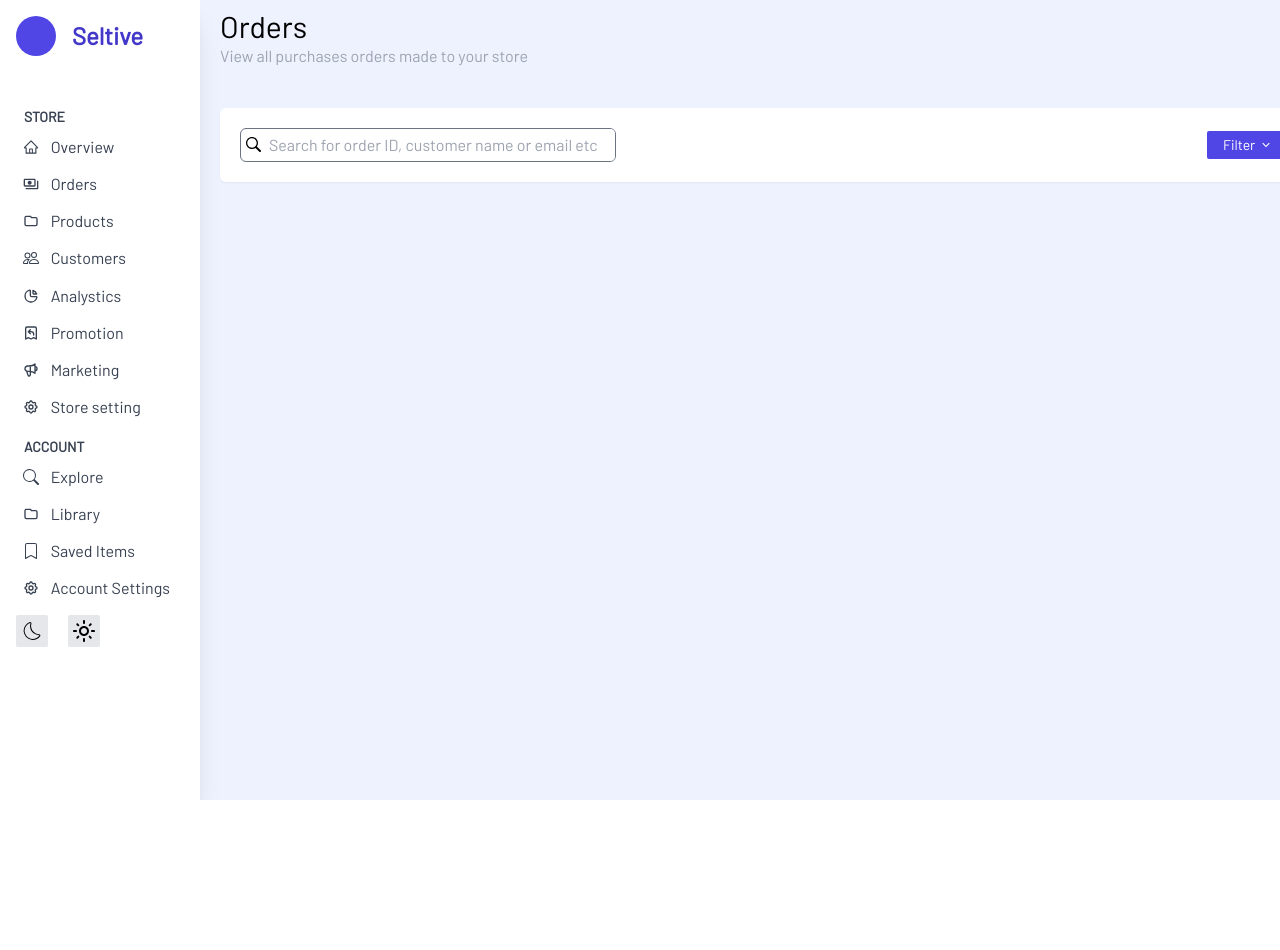
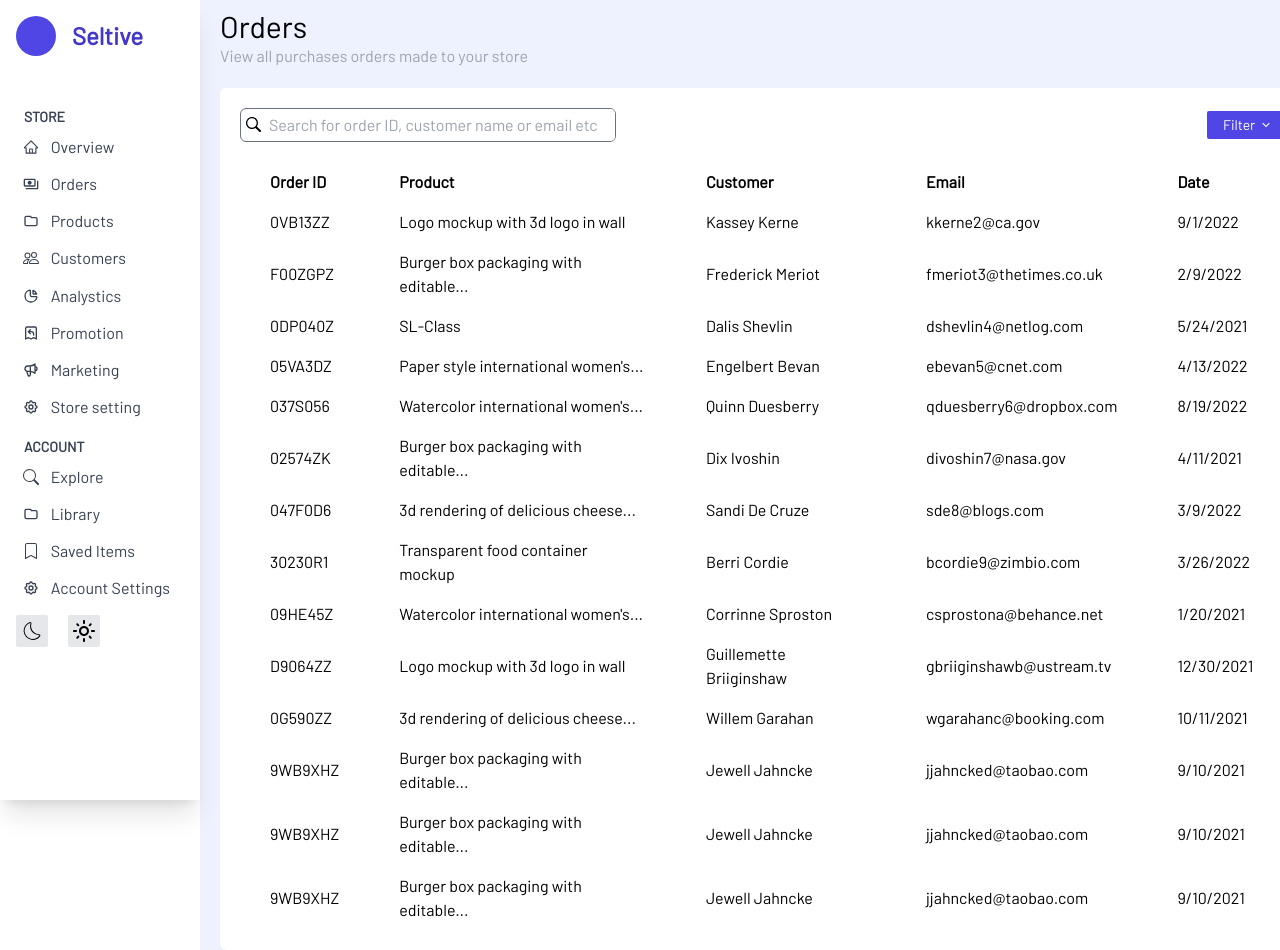
Before and after one commit to Pascal488/Flex-code, a React (Create React App) app in the folder seltive/: page /orders in a window 1280 px wide. Shown: the top 950 px of the page. Before the commit the page ends 800 px from the top, so only its background shows below. Built offline with nearby package versions, Linux system fonts and the light colour scheme; no server answers; sample sign-in values are in the browser's storage.

Commit message:
:Add ordertable desgn init

```diff
--- /dev/null
+++ b/seltive/src/pages/homepages/orders/Dummy.json
@@ -0,0 +1,21 @@
+[
+{"id":"0VB13ZZ","product_name":"Logo mockup with 3d logo in wall","customer":"Kassey Kerne","email":"kkerne2@ca.gov","date":"9/1/2022","price":"$835.45"},
+{"id":"F00ZGPZ","product_name":"Burger box packaging with editable...","customer":"Frederick Meriot","email":"fmeriot3@thetimes.co.uk","date":"2/9/2022","price":"$921.25"},
+{"id":"0DP040Z","product_name":"SL-Class","customer":"Dalis Shevlin","email":"dshevlin4@netlog.com","date":"5/24/2021","price":"$358.90"},
+{"id":"05VA3DZ","product_name":"Paper style international women's...","customer":"Engelbert Bevan","email":"ebevan5@cnet.com","date":"4/13/2022","price":"$733.96"},
+{"id":"037S056","product_name":"Watercolor international women's...","customer":"Quinn Duesberry","email":"qduesberry6@dropbox.com","date":"8/19/2022","price":"$692.44"},
+{"id":"02574ZK","product_name":"Burger box packaging with editable...","customer":"Dix Ivoshin","email":"divoshin7@nasa.gov","date":"4/11/2021","price":"$737.61"},
+{"id":"047F0D6","product_name":"3d rendering of delicious cheese...","customer":"Sandi De Cruze","email":"sde8@blogs.com","date":"3/9/2022","price":"$742.66"},
+{"id":"30230R1","product_name":"Transparent food container mockup","customer":"Berri Cordie","email":"bcordie9@zimbio.com","date":"3/26/2022","price":"$406.81"},
+{"id":"09HE45Z","product_name":"Watercolor international women's...","customer":"Corrinne Sproston","email":"csprostona@behance.net","date":"1/20/2021","price":"$909.44"},
+{"id":"D9064ZZ","product_name":"Logo mockup with 3d logo in wall","customer":"Guillemette Briiginshaw","email":"gbriiginshawb@ustream.tv","date":"12/30/2021","price":"$684.61"},
+{"id":"0G590ZZ","product_name":"3d rendering of delicious cheese...","customer":"Willem Garahan","email":"wgarahanc@booking.com","date":"10/11/2021","price":"$700.30"},
+{"id":"9WB9XHZ","product_name":"Burger box packaging with editable...","customer":"Jewell Jahncke","email":"jjahncked@taobao.com","date":"9/10/2021","price":"$307.22"},
+{"id":"9WB9XHZ","product_name":"Burger box packaging with editable...","customer":"Jewell Jahncke","email":"jjahncked@taobao.com","date":"9/10/2021","price":"$307.22"},
+{"id":"9WB9XHZ","product_name":"Burger box packaging with editable...","customer":"Jewell Jahncke","email":"jjahncked@taobao.com","date":"9/10/2021","price":"$307.22"}
+
+
+
+
+
+]
--- /dev/null
+++ b/seltive/src/pages/homepages/orders/OrderColumns.ts
@@ -0,0 +1,28 @@
+export const COLUMNS = [
+    {
+        Header:'Order ID',
+        accessor:"id"
+    },
+    {
+        Header:'Product',
+        accessor:"product_name" as any
+    },
+    {
+        Header:'Customer',
+        accessor:"customer"
+    },
+    {
+        Header:'Email',
+        accessor:"email"
+    },
+    {
+        Header:'Date',
+        accessor:"date"
+    },
+    {
+        Header:'Price',
+        accessor:"price"
+    }
+
+
+]
--- a/seltive/src/pages/homepages/orders/Orders.tsx
+++ b/seltive/src/pages/homepages/orders/Orders.tsx
@@ -3,11 +3,12 @@ import React from "react";
 import { GoSearch } from "react-icons/go";
 import { RiArrowDownSLine } from "react-icons/ri";
 import { HiOutlineDocumentArrowDown } from "react-icons/hi2";
+import Ordertable from "./Ordertable";
 
 const Orders = () => {
   return (
     <div>
-      <div className="mb-10">
+      <div className="mb-5">
         <h1 className="text-3xl mt-2 dark:text-indigo-600 dark:font-semibold">
           Orders
         </h1>
@@ -15,8 +16,9 @@ const Orders = () => {
           View all purchases orders made to your store
         </span>
       </div>
+<div className="flex flex-col p-5 bg-white rounded-md shadow-sm min-w-[1200px] dark:bg-slate-900 dark:text-gray-500">
 
-      <div className="flex justify-between items-center gap-5 p-5 bg-white rounded-md shadow-sm min-w-[1200px] dark:bg-slate-900 dark:text-gray-500">
+      <div className="flex justify-between items-center gap-5 mb-5">
         <div className="flex justify-between items-center border border-gray-500 rounded-md overflow-auto bg-white dark:border-2 dark:border-indigo-600">
           <span className=" p-1">
             <GoSearch className="dark:text-indigo-600" />
@@ -39,8 +41,13 @@ const Orders = () => {
             <HiOutlineDocumentArrowDown className=" cursor-pointer" />
             <button className="">Export</button>
           </span>
+
         </div>
       </div>
+      <Ordertable/>
+
+</div>
+
     </div>
   );
 };
--- /dev/null
+++ b/seltive/src/pages/homepages/orders/Ordertable.tsx
@@ -0,0 +1,49 @@
+import React,{useMemo} from 'react'
+import { useTable } from "react-table";
+import { COLUMNS } from "./OrderColumns";
+import Dummy from "./Dummy.json";
+
+
+const Ordertable = () => {
+  const columns = useMemo(() => COLUMNS, []);
+  const data = useMemo(() => Dummy, []);
+  const tableInstance = useTable({
+    columns,
+    data,
+  });
+
+  const { getTableProps, getTableBodyProps, headerGroups, rows, prepareRow } =
+  tableInstance;
+
+
+  return (
+    <div>
+
+<table {...getTableProps()}>
+      <thead >
+        {headerGroups.map((headerGroups) => (
+          <tr {...headerGroups.getHeaderGroupProps()} >
+            {headerGroups.headers.map((columns) => (
+              <th {...columns.getHeaderProps()} className='py-[8px] px-[30px] text-left'>{columns.render("Header")}</th>
+            ))}
+          </tr>
+        ))}
+      </thead>
+      <tbody {...getTableBodyProps()}>
+        {rows.map((rows) => {
+          prepareRow(rows);
+          return (
+            <tr {...rows.getRowProps()} className="hover:color-indigo-600 dark:hover:bg-slate-900 hover:font-bold">
+              {rows.cells.map((cell) => {
+                return <td {...cell.getCellProps()} className='py-[8px] px-[30px] text-left'>{cell.render("Cell")}</td>;
+              })}
+            </tr>
+          );
+        })}
+      </tbody>
+    </table>
+    </div>
+  )
+}
+
+export default Ordertable
--- a/seltive/src/pages/homepages/overview/Overview.tsx
+++ b/seltive/src/pages/homepages/overview/Overview.tsx
@@ -3,7 +3,6 @@ import { BsPeople, BsCart3 } from "react-icons/bs";
 import { HiOutlineCursorClick } from "react-icons/hi";
 import { MdOutlinePayments } from "react-icons/md";
 import { FaExternalLinkAlt } from "react-icons/fa";
-import "./Table.css";
 import Overviewtable from "./Overviewtable";
 import Mostviewedproduct from "./Mostviewedproduct";
 
--- a/seltive/src/pages/homepages/overview/Overviewtable.tsx
+++ b/seltive/src/pages/homepages/overview/Overviewtable.tsx
@@ -1,5 +1,5 @@
 import React from "react";
-
+import "./Table.css"
 const Overviewtable = () => {
   return (
     <div className=" bg-white shadow-xl w-[61%] rounded-md p-3 dark:bg-slate-900">
@@ -7,7 +7,7 @@ const Overviewtable = () => {
         <span className="text-xl text-gray-700 font-bold dark:text-gray-500">
           Most Selling Products
         </span>
-        <span className="text-sm text-indigo-600 cursor-pointer hover:underline">
+        <span className="text-sm text-indigo-600 cursor-pointer hover:underline ">
           View All Products
         </span>
       </div>
```
